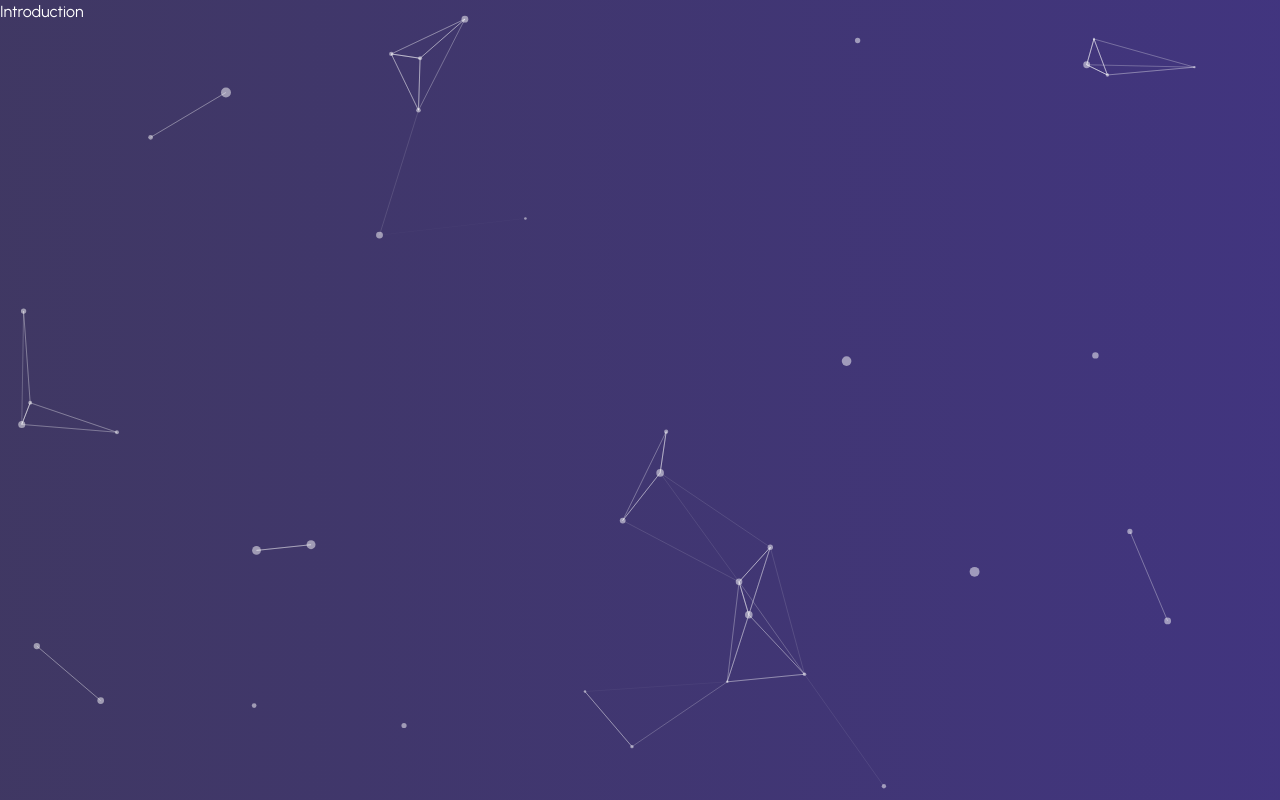
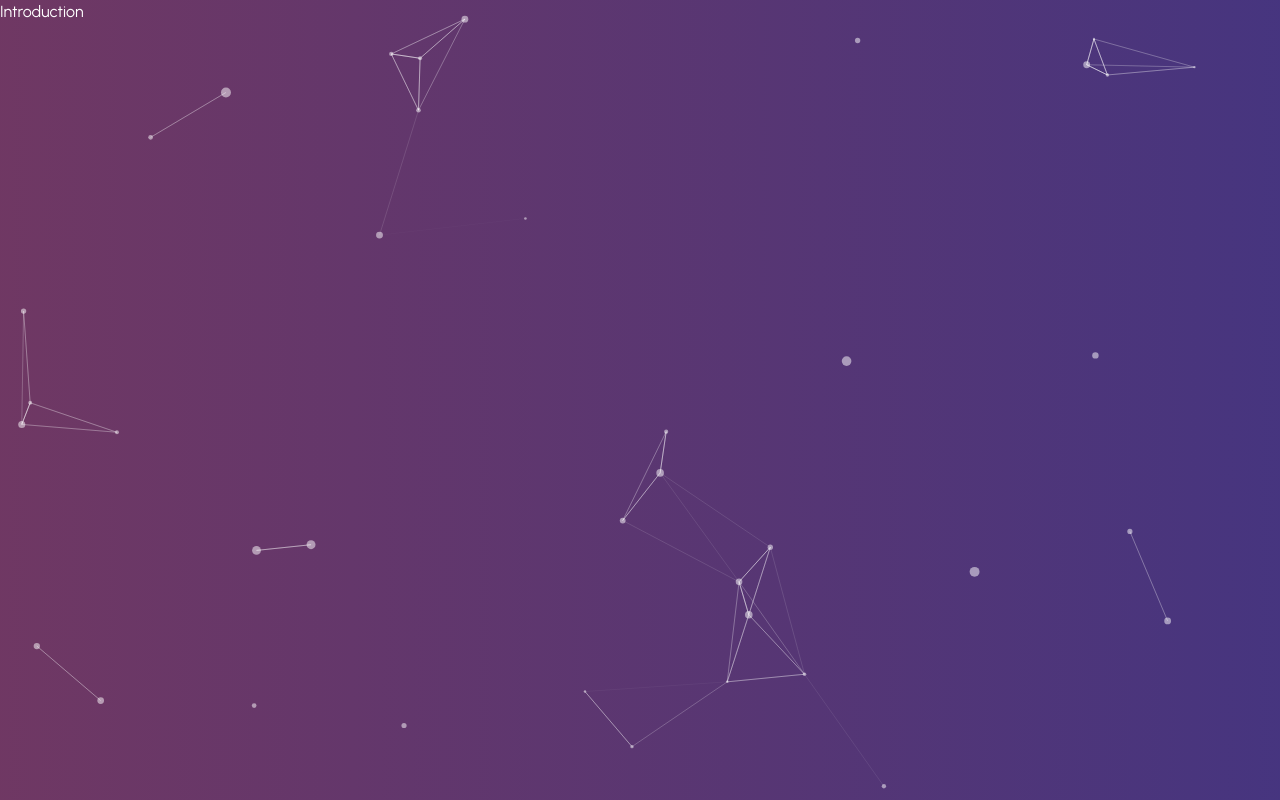
Before and after one commit to iamtun/profile, a Next.js app: page / in a window 1280 px wide. Built offline with nearby package versions, Linux system fonts and the light colour scheme.

Commit message:
chore: update style & add format code

```diff
--- a/src/app/globals.css
+++ b/src/app/globals.css
@@ -8,7 +8,8 @@
   box-sizing: border-box;
 }
 
-html, body {
+html,
+body {
   color: #fff;
   background: #1f1934;
 }
--- a/tailwind.config.ts
+++ b/tailwind.config.ts
@@ -13,7 +13,7 @@
         darkBg: "#131424",
       },
       backgroundImage: {
-        "gradient-cover": "linear-gradient(90.21deg, rgba(70,54,124,0.5) -5.9%, rgba(74, 47, 189, 0.5) 111.58%)"
+        "gradient-cover": "linear-gradient(90.21deg, rgba(170,54,124,0.5) -5.9%, rgba(74, 47, 189, 0.5) 111.58%)"
       },
     },
   },
```
Also changed, not shown: 2 other files (tests, documents, lock files or other folders).
